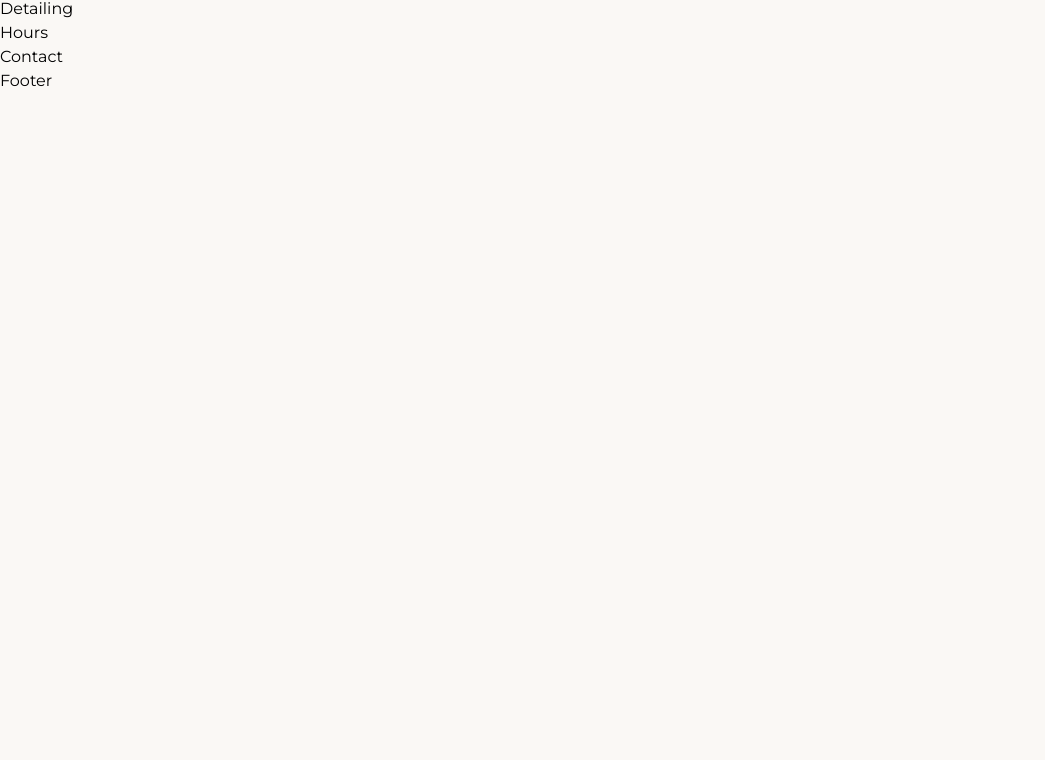
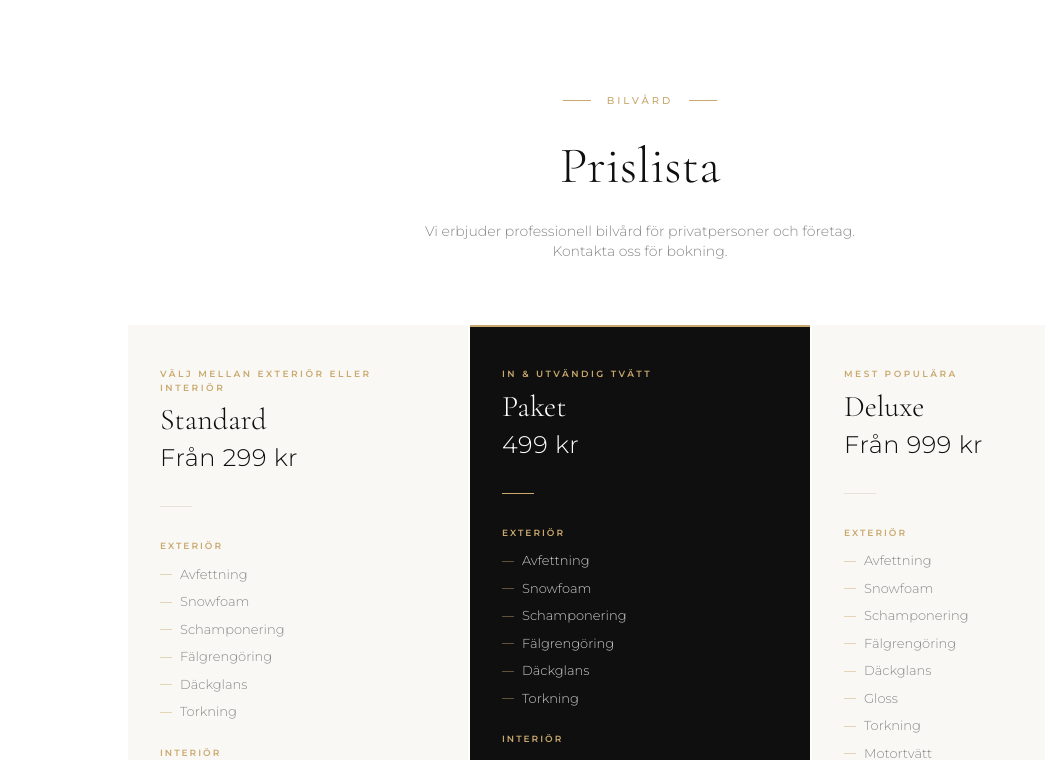
Before and after one commit to Megjafari/nextride, a React (Vite) app: page / in a window 1280 px wide. Shown: the part 2119-2879 px from the top of the page, without its empty margins (0-1045 px from the left). Before the commit the page ends 2212 px from the top, so only its background shows below. Built offline with nearby package versions, Linux system fonts and the light colour scheme.

Commit message:
feat: add Detailing pricing section

```diff
--- a/src/components/Detailing.jsx
+++ b/src/components/Detailing.jsx
@@ -1 +1,108 @@
-export default function Detailing() { return <div>Detailing</div> }
+const plans = [
+  {
+    name: 'Standard',
+    price: 'Från 299 kr',
+    note: 'Välj mellan exteriör eller interiör',
+    exterior: ['Avfettning', 'Snowfoam', 'Schamponering', 'Fälgrengöring', 'Däckglans', 'Torkning'],
+    interior: ['Rattrengöring', 'Panelrengöring', 'Dammsugning', 'Glasrengöring'],
+  },
+  {
+    name: 'Paket',
+    price: '499 kr',
+    note: 'In & utvändig tvätt',
+    highlight: true,
+    exterior: ['Avfettning', 'Snowfoam', 'Schamponering', 'Fälgrengöring', 'Däckglans', 'Torkning'],
+    interior: ['Rattrengöring', 'Panelrengöring', 'Dammsugning', 'Glasrengöring'],
+  },
+  {
+    name: 'Deluxe',
+    price: 'Från 999 kr',
+    note: 'Mest populära',
+    exterior: ['Avfettning', 'Snowfoam', 'Schamponering', 'Fälgrengöring', 'Däckglans', 'Gloss', 'Torkning', 'Motortvätt'],
+    interior: ['Rattrengöring', 'Panelrengöring', 'Dammsugning', 'Glasrengöring', 'Ångtvätt plastdetaljer', 'Pensel & APC'],
+  },
+]
+
+export default function Detailing() {
+  return (
+    <section id="bilvard" className="bg-white px-6 md:px-16 py-24">
+
+      <div className="text-center mb-16">
+        <div className="flex items-center justify-center gap-4 mb-5">
+          <span className="block w-7 h-[1px] bg-[#C9A96E]" />
+          <span className="text-[10px] font-medium tracking-[3px] uppercase text-[#C9A96E]">Bilvård</span>
+          <span className="block w-7 h-[1px] bg-[#C9A96E]" />
+        </div>
+        <h2 className="font-['Cormorant_Garamond'] text-[clamp(32px,4vw,52px)] font-light text-[#0f0f0f] mb-4">
+          Prislista
+        </h2>
+        <p className="text-sm font-light text-[#888] max-w-md mx-auto">
+          Vi erbjuder professionell bilvård för privatpersoner och företag. Kontakta oss för bokning.
+        </p>
+      </div>
+
+      <div className="grid grid-cols-1 md:grid-cols-3 gap-[2px] max-w-5xl mx-auto">
+        {plans.map(p => (
+          <div
+            key={p.name}
+            className={`px-8 py-10 border-t-2 transition-all duration-300 hover:-translate-y-1 ${
+              p.highlight
+                ? 'bg-[#0f0f0f] border-[#C9A96E]'
+                : 'bg-[#FAF8F5] border-transparent hover:border-[#C9A96E]'
+            }`}
+          >
+            {/* Header */}
+            <div className="mb-8">
+              <p className={`text-[9px] font-semibold tracking-[2.5px] uppercase mb-2 ${p.highlight ? 'text-[#C9A96E]' : 'text-[#C9A96E]'}`}>
+                {p.note}
+              </p>
+              <h3 className={`font-['Cormorant_Garamond'] text-3xl font-light mb-1 ${p.highlight ? 'text-white' : 'text-[#0f0f0f]'}`}>
+                {p.name}
+              </h3>
+              <p className={`text-2xl font-light tracking-wide ${p.highlight ? 'text-white' : 'text-[#0f0f0f]'}`}>
+                {p.price}
+              </p>
+            </div>
+
+            <div className={`w-8 h-[1px] mb-8 ${p.highlight ? 'bg-[#C9A96E]' : 'bg-[#E8E2D9]'}`} />
+
+            {/* Exteriör */}
+            <p className={`text-[9px] font-semibold tracking-[2px] uppercase mb-3 ${p.highlight ? 'text-[#C9A96E]' : 'text-[#C9A96E]'}`}>
+              Exteriör
+            </p>
+            <ul className="mb-6 flex flex-col gap-2">
+              {p.exterior.map(item => (
+                <li key={item} className={`text-[13px] font-light flex items-center gap-2 ${p.highlight ? 'text-[#ccc]' : 'text-[#888]'}`}>
+                  <span className="text-[#C9A96E] text-xs">—</span> {item}
+                </li>
+              ))}
+            </ul>
+
+            {/* Interiör */}
+            <p className={`text-[9px] font-semibold tracking-[2px] uppercase mb-3 ${p.highlight ? 'text-[#C9A96E]' : 'text-[#C9A96E]'}`}>
+              Interiör
+            </p>
+            <ul className="flex flex-col gap-2">
+              {p.interior.map(item => (
+                <li key={item} className={`text-[13px] font-light flex items-center gap-2 ${p.highlight ? 'text-[#ccc]' : 'text-[#888]'}`}>
+                  <span className="text-[#C9A96E] text-xs">—</span> {item}
+                </li>
+              ))}
+            </ul>
+          </div>
+        ))}
+      </div>
+
+      {/* Booking CTA */}
+      <div className="text-center mt-14">
+        <a
+          href="#kontakt"
+          className="inline-block bg-[#C9A96E] text-white text-[10px] font-semibold tracking-[2.5px] uppercase px-10 py-4 hover:bg-[#A8843E] transition-colors"
+        >
+          Boka bilvård
+        </a>
+      </div>
+
+    </section>
+  )
+}
```
